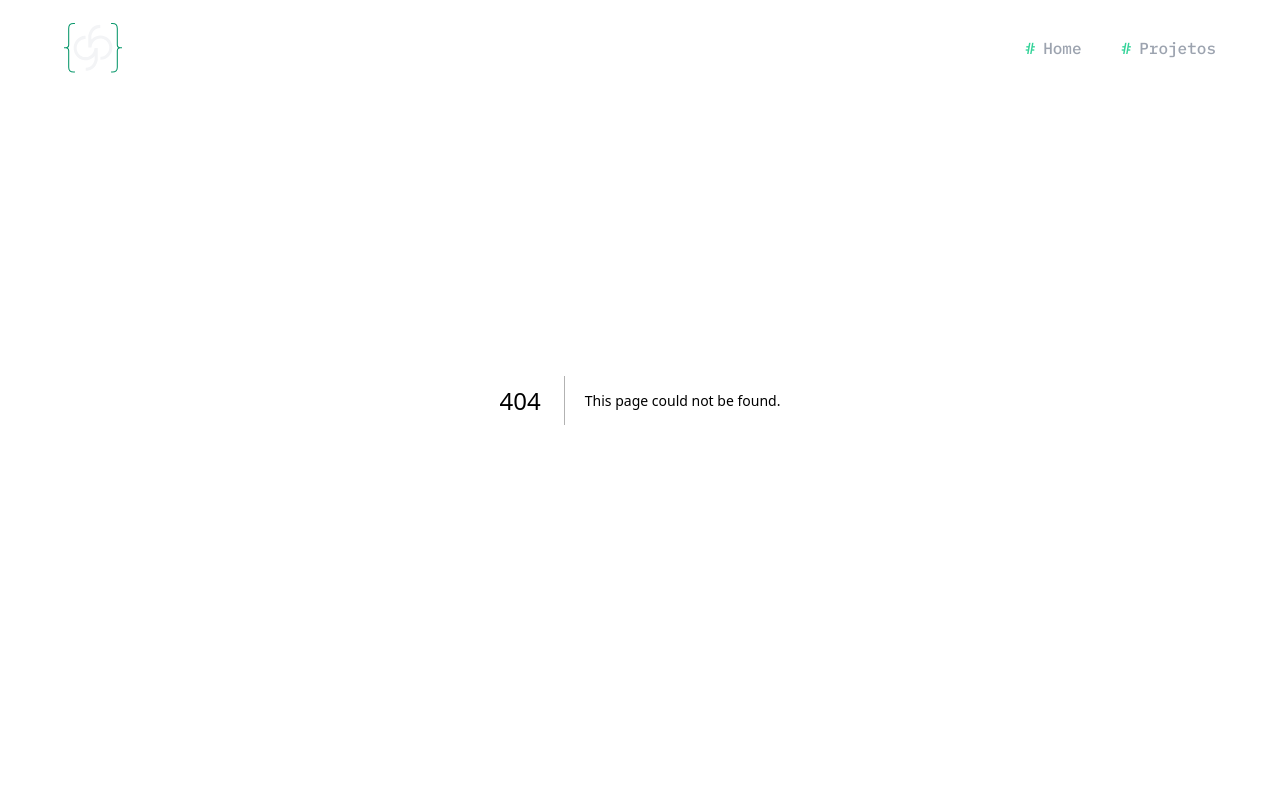
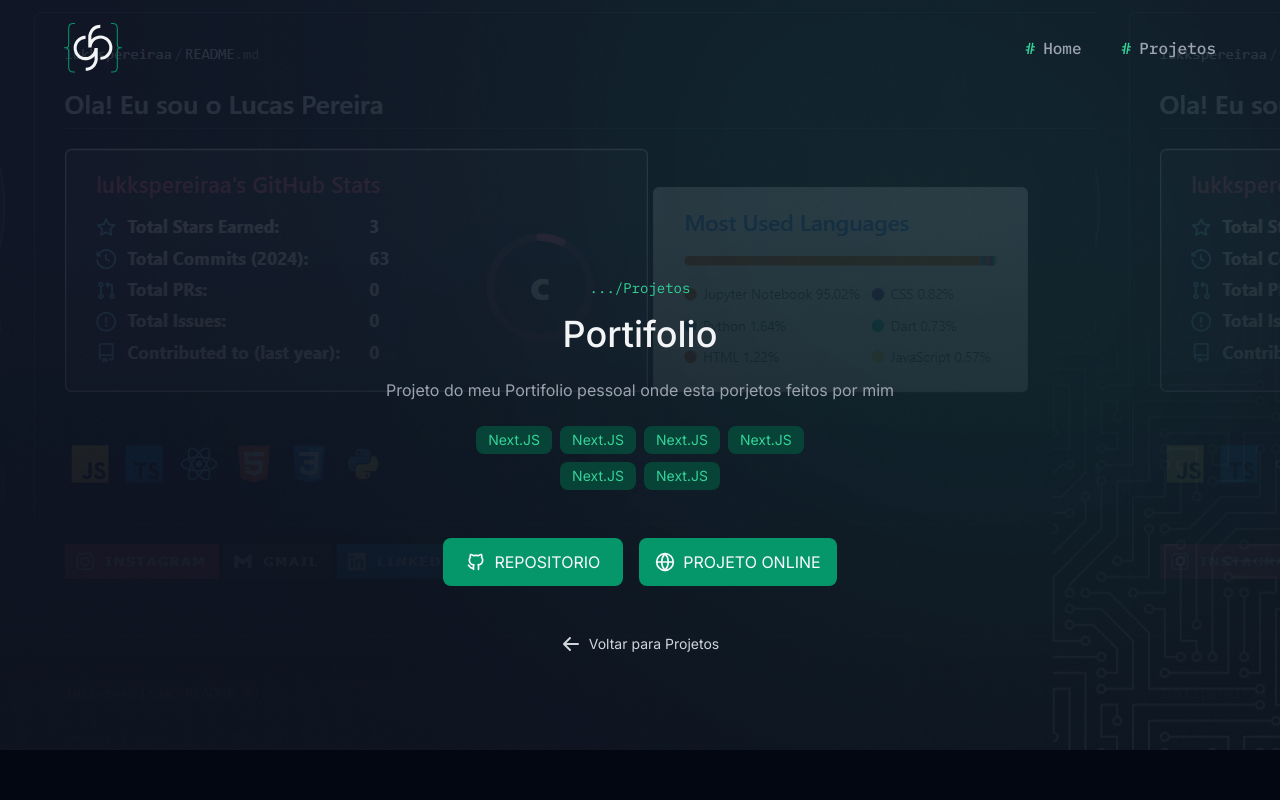
Before and after one commit to lukkspereiraa/Portifolio, a Next.js app: page /projects/1 in a window 1280 px wide. Before the commit this address had no page. Shown: the top 800 px of the page. Built offline with nearby package versions, Linux system fonts and the light colour scheme.

Commit message:
ADD: pagn singole project

```diff
--- /dev/null
+++ b/app/components/pages/project/project-datalist/index.tsx
@@ -0,0 +1,55 @@
+import Button from "@/app/components/button";
+import SectionTitule from "@/app/components/section-titele";
+import { TechBadge } from "@/app/components/techBadge";
+import { TbBrandGithub } from "react-icons/tb";
+import {FiGlobe} from "react-icons/fi"
+import { Link } from "@/app/components/link";
+import { HiArrowLeft } from "react-icons/hi";
+
+const ProjectDatalist = () => {
+    return (
+        <section className="w-full sm:min-h-[750px] flex flex-col items-center justify-end relative pb-10 sm:pb-24 py-24 overflow-hidden" >
+            <div className="absolute inset-0 z-[-1] "
+                style={{ background: "url(/images/hero-bg.png) no-repeat center/cover, url(/images/projects/imagemProjcts.png)" }} />
+
+
+                <SectionTitule
+                subTitulo="Projetos"
+                titule="Portifolio"
+                calssName="text-center items-center sm:[&>h3]:text-4xl"
+                />
+                <p className="text-gray-400 text-center max-w-[640px] my-4 sm:my-6 text-sm sm:text-base">
+                    Projeto do meu Portifolio pessoal onde esta porjetos feitos por mim
+                </p>
+                <div className="w-full max-w-[330px] flex flex-wrap gap-2 items-center justify-center">
+                    <TechBadge name="Next.JS"/>
+                    <TechBadge name="Next.JS"/>
+                    <TechBadge name="Next.JS"/>
+                    <TechBadge name="Next.JS"/>
+                    <TechBadge name="Next.JS"/>
+                    <TechBadge name="Next.JS"/>
+                </div>
+                <div className="my-6 sm:my-12 flex items-center gap-2 sm:gap-4 flex-col sm:flex-row">
+                    <a href="#" target="_blank">
+                        <Button className="min-w-[180px]">
+                            <TbBrandGithub size={20}/>
+                            REPOSITORIO
+                        </Button>
+                    </a>
+
+                    <a href="#" target="_blank">
+                        <Button className="min-w-[180px]">
+                            <FiGlobe size={20}/>
+                            PROJETO ONLINE
+                        </Button>
+                    </a>
+                </div>
+                <Link href="/projects">
+                    <HiArrowLeft size={20} />
+                    Voltar para Projetos
+                </Link>
+        </section>
+    );
+}
+
+export default ProjectDatalist;
--- /dev/null
+++ b/app/projects/[slug]/page.tsx
@@ -0,0 +1,9 @@
+import ProjectDatalist from "@/app/components/pages/project/project-datalist";
+
+const Project = () => {
+    return ( <>
+        <ProjectDatalist/>
+    </> );
+}
+
+export default Project;
```
